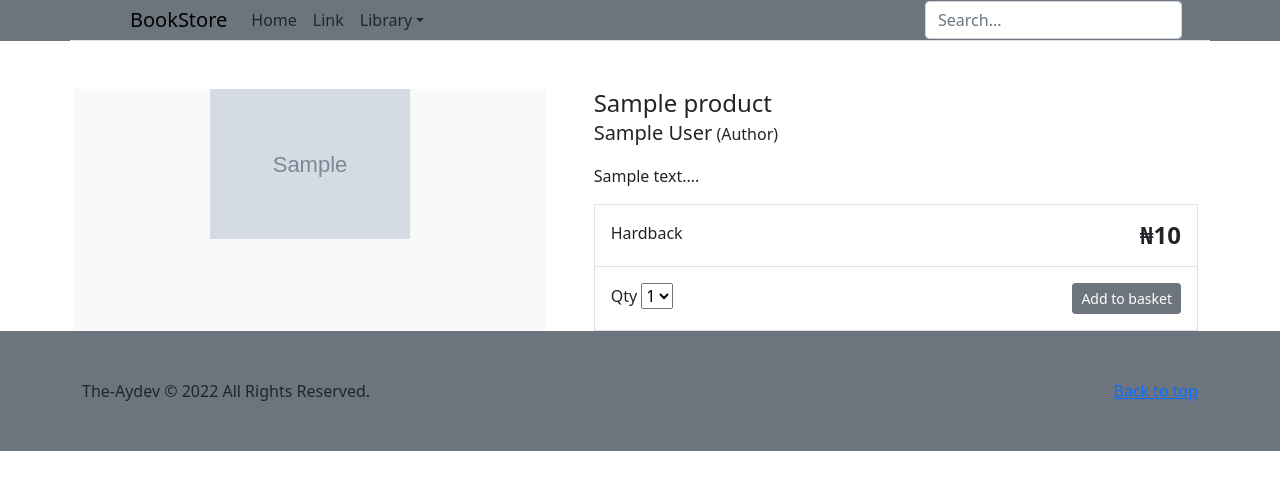
After one commit to the-aydev/VeryCom, a Django app: template templates/store/products/detail.html in a window 1280 px wide. The commit adds this page. Shown: the top 490 px of the page. Run offline with Django 4.2, Linux system fonts and the light colour scheme; the template is opened without the code that fills it: most values are stand-ins (such as "Sample title", 1, 10 or a date in 2020); grey boxes marked "Sample" are stand-in pictures; some libraries are stand-ins or nearby versions.

Commit message:
testing views

```diff
--- a/core/settings.py
+++ b/core/settings.py
@@ -42,7 +42,7 @@ TEMPLATES = [
                 'django.template.context_processors.request',
                 'django.contrib.auth.context_processors.auth',
                 'django.contrib.messages.context_processors.messages',
-                'store.views.categories',
+                'store.context_processors.categories',
             ],
         },
     },
@@ -73,7 +73,7 @@ AUTH_PASSWORD_VALIDATORS = [
 ]
 
 LANGUAGE_CODE = 'en-us'
-TIME_ZONE = 'UTC'
+TIME_ZONE = 'Europe/London'
 USE_I18N = True
 USE_TZ = True
 
--- a/core/urls.py
+++ b/core/urls.py
@@ -1,8 +1,7 @@
-from django.conf.urls import url
+from django.conf import settings
+from django.conf.urls.static import static
 from django.contrib import admin
 from django.urls import include, path
-from django.conf import settings
-from django.conf.urls.static import static
 
 urlpatterns = [
     path('admin/', admin.site.urls),
--- /dev/null
+++ b/setup.cfg
@@ -0,0 +1,3 @@
+[flake8]
+exclude = .git, *migrations*, *env*
+max-line-length = 119
--- a/store/urls.py
+++ b/store/urls.py
@@ -7,4 +7,5 @@ app_name = 'store'
 urlpatterns = [
     path('', views.all_products, name='all_products'),
     path('item/<slug:slug>/', views.product_detail, name='product_detail'),
+    path('search/<slug:category_slug>/', views.category_list, name='category_list'),
 ]
--- a/templates/store/base.html
+++ b/templates/store/base.html
@@ -16,8 +16,7 @@
 
   <header>
 
-    <nav class="navbar-expand-lg navbar-light fixed-top bg-secondary">
-
+    <nav class="navbar-expand-lg navbar-light sticky-top bg-secondary">
 
     <div class="container border-bottom">
       <div class="d-flex flex-wrap align-items-center justify-content-center justify-content-lg-start">
@@ -25,10 +24,9 @@
           <svg class="bi me-2" width="40" height="32" role="img" aria-label="Bootstrap"><use xlink:href="#bootstrap"/></svg>
         </a>
 
-      <a class="navbar-brand" style="color: black" href="#">BookStore</a>
+      <a class="navbar-brand" style="color: black" href="/">BookStore</a>
       <button class="navbar-toggler" type="button" data-bs-toggle="collapse" data-bs-target="#navbarCollapse"
           aria-controls="navbarCollapse" aria-expanded="false" aria-label="Toggle navigation">
-          <span class="navbar-toggler-icon"></span>
       </button>
 
         <ul class="nav col-12 col-lg-auto me-lg-auto mb-2 justify-content-center mb-md-0">
@@ -52,7 +50,8 @@
           <input type="search" class="form-control form-control-dark" placeholder="Search..." aria-label="Search">
         </form>
       </div>
-    </div></nav>
+    </div>
+  </nav>
 
   </header>
 
--- /dev/null
+++ b/templates/store/products/detail.html
@@ -0,0 +1,50 @@
+{% extends '../base.html' %}
+
+{% load static %}
+
+{% block title %}Home{% endblock title %}
+
+{% block content %}
+
+  <div class="container">
+    <main class="pt-5">
+      <div class="row g-3">
+        <div class="col-md-5 col-lg-5 order-md-first bg-light">
+          <img src="{{ product.image.url }}" alt="Responsive image" width="200px" class="img-fluid mx-auto d-block">
+        </div>
+        <div class="col-md-5 col-lg-7 ps-md-3 ps-lg-5">
+          <h1 class="mb-0 h4">{{ product.title }}</h1>
+          <p><span class="lead">{{ product.author }}</span> (Author)</p>
+          <p>{{ product.description|slice:":355" }}...</p>
+          <div class="border">
+            <div class="col border-bottom">
+              <div class="row p-3">
+                <div class="col-6">Hardback</div>
+                <div class="col-6 text-end"><span class="h4 fw-bold">₦{{ product.price }}</span></div>
+              </div>
+            </div>
+            <div class="col">
+              <div class="row p-3">
+                <div class="col-6">
+                  <label for="select">Qty</label>
+                  <select id="select">
+                    <option value="">1</option>
+                    <option value="">2</option>
+                    <option value="">3</option>
+                    <option value="">4</option>
+                  </select>
+                </div>
+                <div class="col-6 text-end">
+                  <button class="btn btn-secondary btn-sm" type="button">
+                    Add to basket
+                  </button>
+                </div>
+              </div>
+            </div>
+          </div>
+        </div>
+      </div>
+    </main>
+  </div>
+
+{% endblock content %}
```
Also changed, not shown: requirements.txt (+8 -1 lines), store/models.py (+6 -3 lines), store/tests/test_models.py (+2 -1 lines), store/tests/test_views.py (+57 -0 lines), store/views.py (+7 -0 lines), templates/products/detail.html (deleted, +0 -17 lines), templates/store/products/category.html (added, +39 -0 lines), media/images/Climate_CALFIRE28082021_003509.jpg (added), media/images/Climate_MM9711_210731_03001.jpg (added), store/admin.py (line endings or trailing spaces), store/context_processors.py (added), store/migrations/0001_initial.py.
